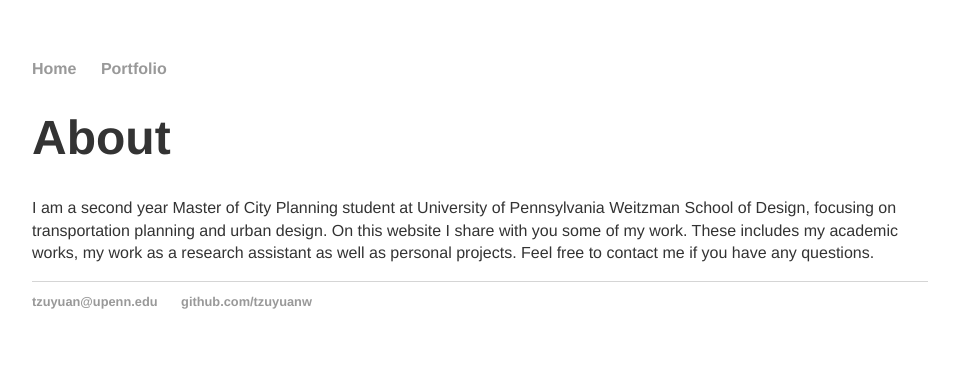
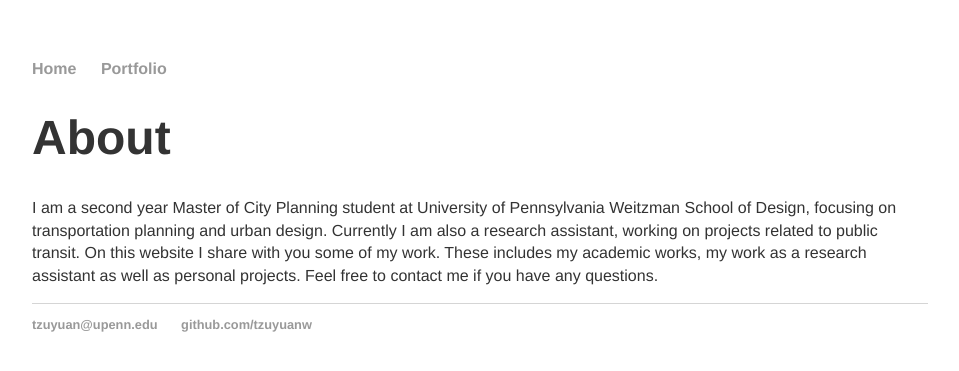
Before and after one commit to tzuyuanw/tzuyuanw.github.io, a Jekyll site: the page built from index.html, in a window 1280 px wide. Shown: the top 371 px of the page, without its empty margins (160-1119 px from the left). Built offline with Jekyll 4.4.1, drawn with Linux system fonts in a browser that asks for light colours.

Commit message:
Update index.html

```diff
--- a/index.html
+++ b/index.html
@@ -5,7 +5,8 @@ title: Andrew Wang
 <div class="blurb">
 	<h1>About</h1>
 	<p>I am a second year Master of City Planning student at University of Pennsylvania Weitzman School of Design,
-		focusing on transportation planning and urban design. On this website I share with you some of my work.
+		focusing on transportation planning and urban design. Currently I am also a research assistant, working on projects related to public transit.
+		On this website I share with you some of my work.
 		These includes my academic works, my work as a research assistant as well as personal projects. Feel free
 		to contact me if you have any questions.
 	</p>
```
